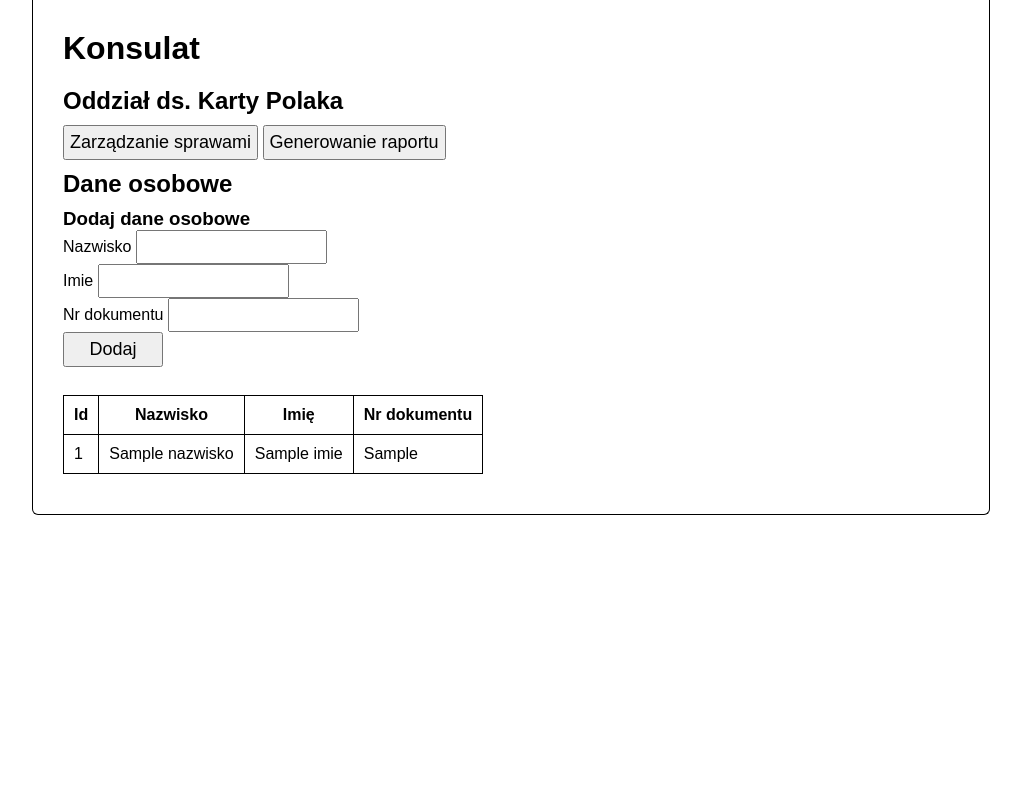
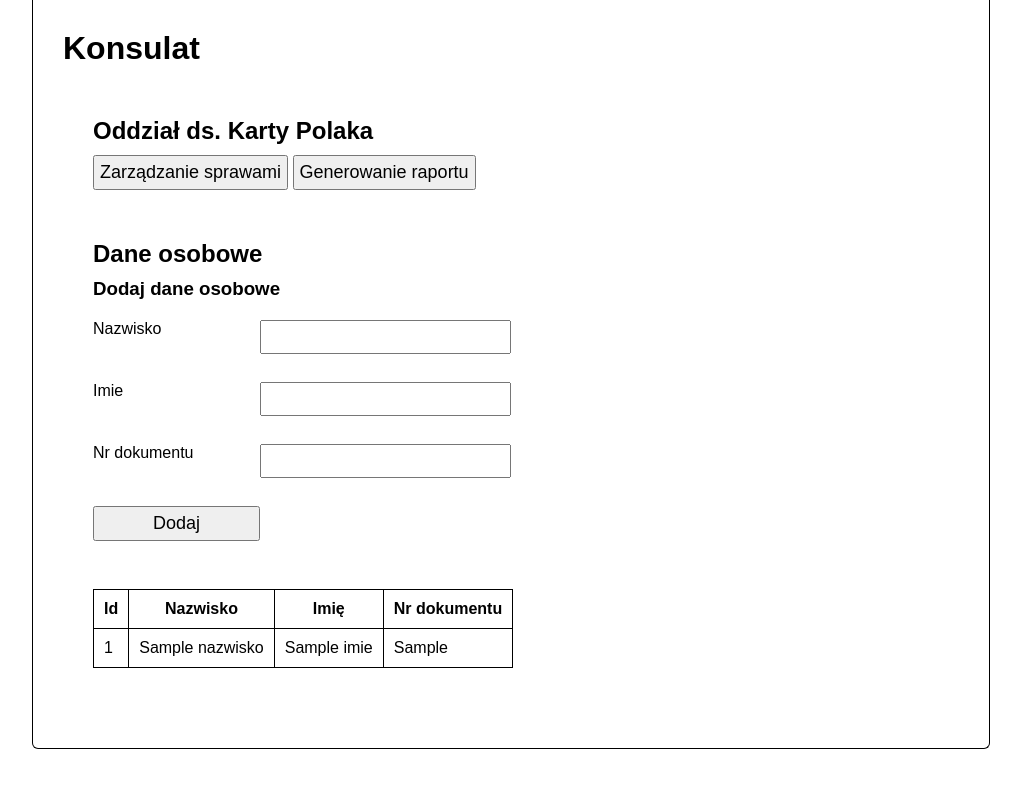
Before and after one commit to 0ffensive/wiza-konsul, a CodeIgniter app: the page made by application/views/home_view.php in a window 1280 px wide. Shown: the whole page, without its empty margins (129-1150 px from the left). Run offline with CodeIgniter, Linux system fonts and the light colour scheme; tables that the repository leaves empty or names only in its code hold one stand-in row (values such as "Sample post"); the template is opened without the code that fills it: most values are stand-ins (such as "Sample title", 1, 10 or a date in 2020); some web fonts are replaced.

Commit message:
Form validation

```diff
--- a/application/models/Dana_bazych_model.php
+++ b/application/models/Dana_bazych_model.php
@@ -3,7 +3,9 @@
 class Dana_bazych_model extends CI_Model {
 
 	public function getData(){
+				 $this->db->order_by('id','ASC');
 		$query = $this->db->get('dane_osobowe');
+
 		return $query->result();
 	}
 
--- a/application/views/home_view.php
+++ b/application/views/home_view.php
@@ -14,29 +14,28 @@
 
     <body>
         <div class="container">
-            <h1>Konsulat</h1>
-            <h2>Oddział ds. Karty Polaka</h2>
-
-            <button onclick="window.location.href='./source/zarzadzanie_sprawami.html'">Zarządzanie sprawami</button>
-            <button onclick="window.location.href='./source/generowanie_raportu.html'">Generowanie raportu</button>
-
+			<h1>Konsulat</h1>
+			<div>
+				<h2>Oddział ds. Karty Polaka</h2>
+				<button onclick="window.location.href='./source/zarzadzanie_sprawami.html'">Zarządzanie sprawami</button>
+				<button onclick="window.location.href='./source/generowanie_raportu.html'">Generowanie raportu</button>
+			</div>
 			<div>
 				<h2>Dane osobowe</h2>
 				<div>
-					<form  method="post" action="<?php echo site_url('welcome/data_form'); ?>">
-						<h3>Dodaj dane osobowe</h3>
-
+					<h3>Dodaj dane osobowe</h3>
+					<form id="dodawanie-form" method="post" action="<?php echo site_url('welcome/data_form'); ?>">
 						<label for="#nazwisko">Nazwisko</label>
 						<input id="nazwisko" type="text" name="nazwisko"><br>
-						<?php echo form_error('nazwisko') ?>
+						<?php echo "<div class='error-message'>".form_error('nazwisko')."</div>"; ?>
 
 						<label for="#imie">Imie</label>
 						<input id="imie" type="text" name="imie"><br>
-						<?php echo form_error('imie') ?>
+						<?php echo "<div class='error-message'>".form_error('imie')."</div>"; ?>
 
 						<label for="#nr-dokumentu">Nr dokumentu</label>
 						<input id="nr-dokumentu" type="text" name="nr_dokumentu"><br>
-						<?php echo form_error('nr_dokumentu') ?>
+						<?php echo "<div class='error-message'>".form_error('nr_dokumentu')."</div>"; ?>
 
 						<input type="submit" value="Dodaj">
 					</form>
--- a/css/style.css
+++ b/css/style.css
@@ -70,3 +70,19 @@ table thead {
     font-weight: bold;
     text-align: center;
 }
+
+.error-message {
+	color: crimson;
+	font-size: 0.9rem;
+}
+
+form#dodawanie-form {
+	margin: 20px 0;
+	display: grid;
+	grid-template-columns: 20% 30%;
+	row-gap: 5px;
+}
+
+div.container > div {
+	margin: 50px 30px;
+}
```
Also changed, not shown: application/controllers/Welcome.php (+16 -14 lines).
